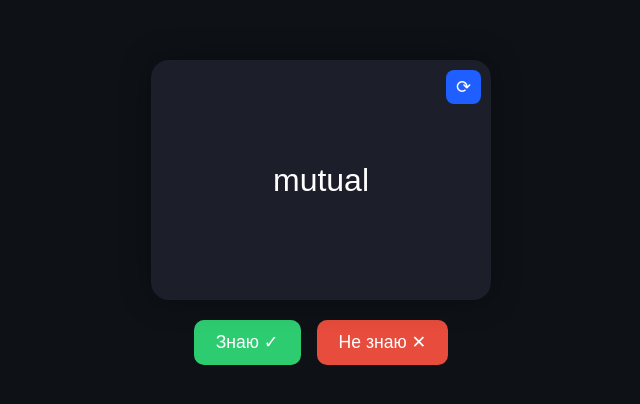
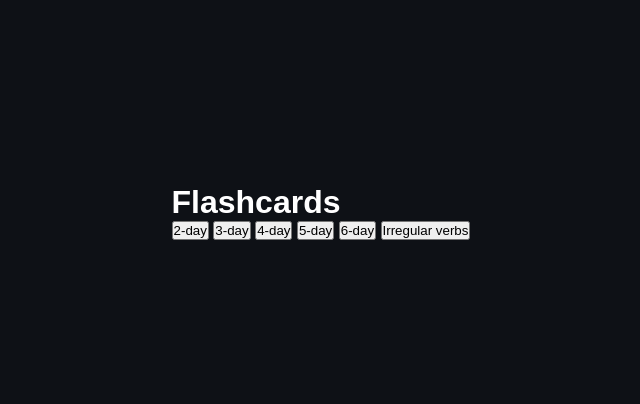
Before and after one commit to sirojiddinsultanov2009-source/English-words, a plain HTML site: page index.html in a window 1280 px wide. Shown: the part 188-592 px from the top of the page, without its empty margins (319-959 px from the left). Drawn offline with Linux system fonts and the light colour scheme.

Commit message:
Update index.html

```diff
--- a/index.html
+++ b/index.html
@@ -1,34 +1,30 @@
 <!DOCTYPE html>
 <html lang="en">
 <head>
-    <meta charset="UTF-8" />
-    <meta name="viewport" content="width=device-width, initial-scale=1.0" />
-    <title>Flashcards</title>
-    <link rel="stylesheet" href="style.css" />
+    <meta charset="UTF-8">
+    <meta name="viewport" content="width=device-width, initial-scale=1.0">
+    <title>Flashcards by Nero</title>
+    <link rel="stylesheet" href="style.css">
 </head>
 <body>
 
-<div class="card-container">
-    <div class="card" id="card">
+    <header>
+        <h1>Flashcards</h1>
 
-        <button id="flipBtn" class="flip-btn">⟳</button>
+        <nav class="tabs">
+            <button data-set="day2">2-day</button>
+            <button data-set="day3">3-day</button>
+            <button data-set="day4">4-day</button>
+            <button data-set="day5">5-day</button>
+            <button data-set="day6">6-day</button>
+            <button data-set="verbs">Irregular verbs</button>
+        </nav>
+    </header>
 
-        <div class="card-inner" id="cardInner">
-            <div class="card-front">
-                <p id="word" class="word">Loading...</p>
-            </div>
-            <div class="card-back">
-                <p id="translation" class="translation">...</p>
-            </div>
-        </div>
-    </div>
+    <main>
+        <div id="card-container"></div>
+    </main>
 
-    <div class="buttons">
-        <button id="know" class="btn know">Знаю ✓</button>
-        <button id="dontknow" class="btn dontknow">Не знаю ✕</button>
-    </div>
-</div>
-
-<script src="script.js"></script>
+    <script src="script.js"></script>
 </body>
 </html>
```
